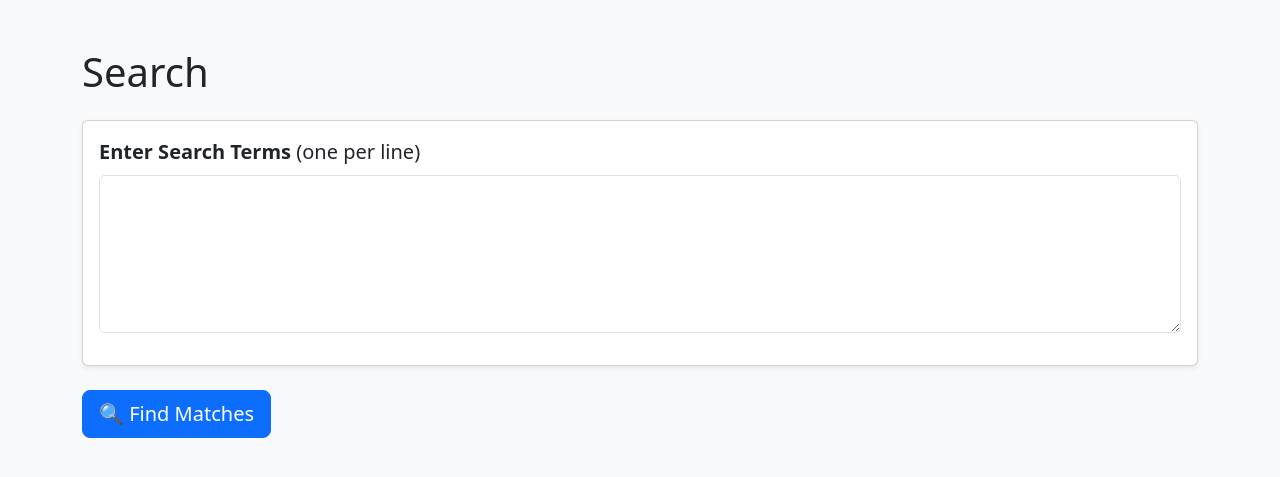
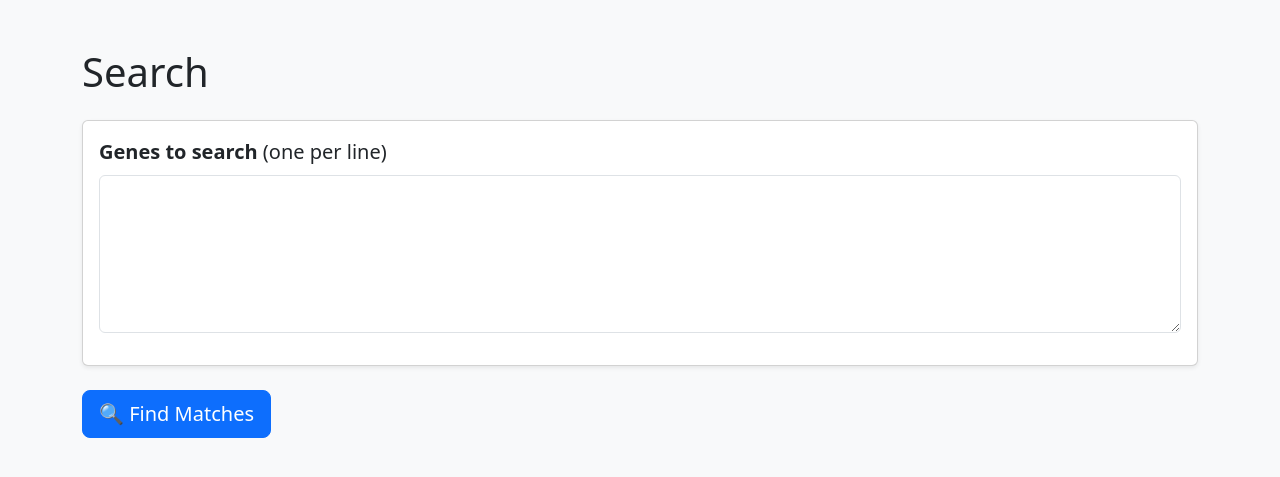
Before and after one commit to ruvilonix/sick-genes, a Django app: page /search/identify/gene/ in a window 1280 px wide. Shown: the part 56-533 px from the top of the page. Run offline with Django 5.2, Linux system fonts and the light colour scheme; parts of the project's set-up code (start-up, migrations or seed data) failed here and were passed over.

Commit message:
changed heading on search form

```diff
--- a/sickgenes/templates/sickgenes/molecule_match.html
+++ b/sickgenes/templates/sickgenes/molecule_match.html
@@ -18,7 +18,7 @@
             <div class="card-body">
                 <div class="mb-3">
                     <label for="{{ search_initial_form.search_terms.id_for_label }}" class="form-label fs-5">
-                        <strong>Enter Search Terms</strong> (one per line)
+                        <strong>Genes to search</strong> (one per line)
                     </label>
                     {{ search_initial_form.search_terms }}
                 </div>
```
